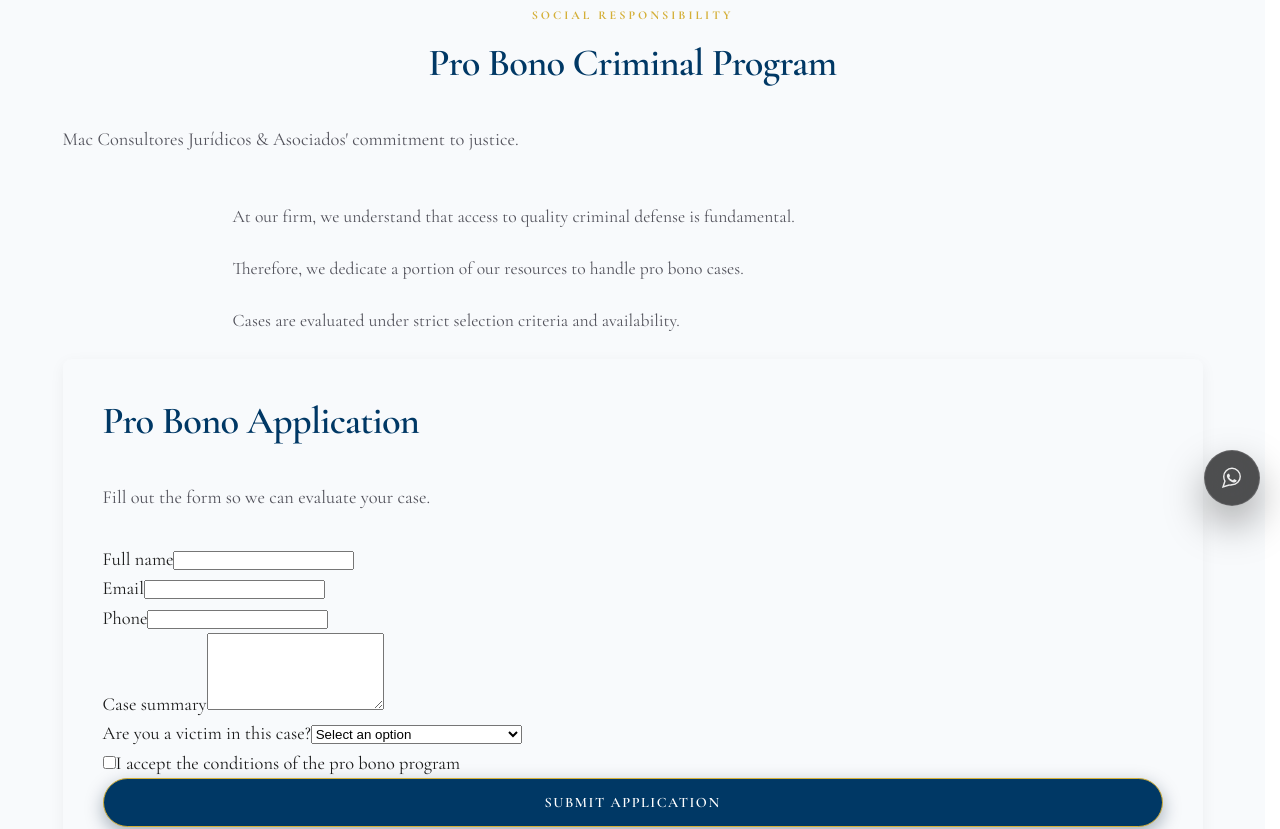
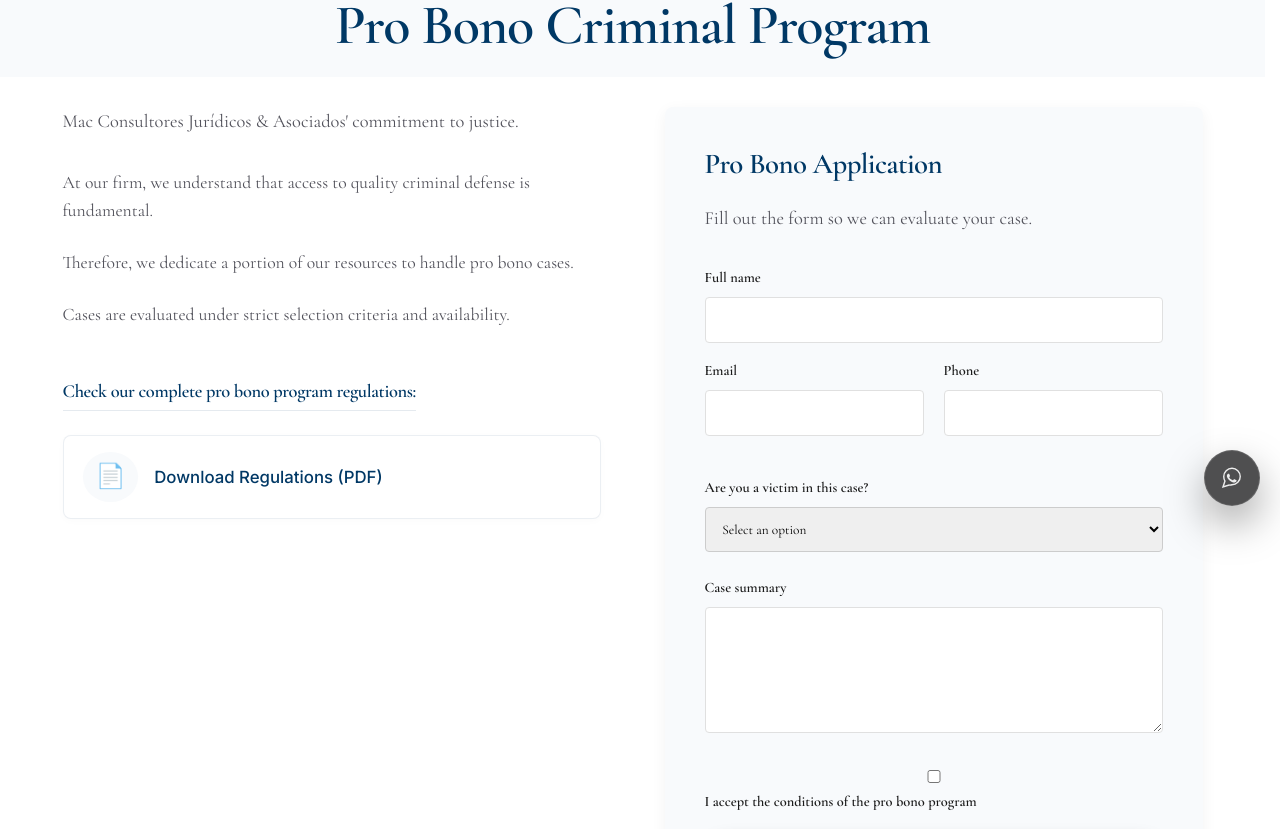
Before and after one commit to mcolina777-cpu/mac-consultores-site-clean, a Next.js app: page /en/probono-penal in a window 1280 px wide. Shown: the part 274-1103 px from the top of the page. Built offline with nearby package versions, Linux system fonts and the light colour scheme.

Commit message:
Refactor(UI): Mejorar layout y estilos de la sección Pro Bono Penal

```diff
--- a/src/app/[locale]/probono-penal/page.tsx
+++ b/src/app/[locale]/probono-penal/page.tsx
@@ -17,70 +17,90 @@
   const dict = await getDictionary(locale);
 
   return (
-    <main className="bg-soft py-6rem page-probono">
+    <main className="page-probono">
+      <header className="page-header">
         <div className="container">
-        {/* Hero / encabezado */}
-        <div className="axial-header text-center mb-3rem">
-          <span className="section-tag">
-            {dict?.pro_bono_penal?.tag}
-          </span>
-          <h1 className="section-title">
-            {dict?.pro_bono_penal?.h1}
-          </h1>
-          <p className="section-desc">
+          <span className="breadcrumb">{dict?.pro_bono_penal?.tag}</span>
+          <h1>{dict?.pro_bono_penal?.h1}</h1>
+        </div>
+      </header>
+
+      <section>
+        <div className="container">
+          <div className="grid-2 contact-grid-start">
+
+            {/* Columna Izquierda: Información */}
+            <div className="contact-info">
+              <p className="text-lg mb-2rem">
                 {dict?.pro_bono_penal?.intro}
               </p>
+
+              <div className="layout-reading mb-3rem">
+                <p className="mb-1-5rem">{dict?.pro_bono_penal?.p1}</p>
+                <p className="mb-1-5rem">{dict?.pro_bono_penal?.p2}</p>
+                <p className="mb-1-5rem">{dict?.pro_bono_penal?.p3}</p>
               </div>
 
-        {/* Bloque de texto: en qué consiste y condiciones */}
-        <div className="layout-reading mb-3rem">
-          <p className="mb-1-5rem">
-            {dict?.pro_bono_penal?.p1}
-          </p>
-          <p className="mb-1-5rem">
-            {dict?.pro_bono_penal?.p2}
-          </p>
-          <p className="mb-1-5rem">
-            {dict?.pro_bono_penal?.p3}
-          </p>
+              {/* Enlace al PDF reglamento */}
+              <div className="alt-channels mt-3rem">
+                <h4 className="contact-subtitle contact-subtitle-border mb-1-5rem">
+                  {dict?.pro_bono_penal?.pdf_note}
+                </h4>
+                <div className="channels-grid grid-1-col gap-1rem">
+                  <Link
+                    href="/docs/reglamento-pro-bono-penal-mac-consultores.pdf"
+                    className="channel-card"
+                    target="_blank"
+                    rel="noopener noreferrer"
+                  >
+                    <span className="channel-icon">📄</span>
+                    <div className="channel-text">
+                      <span className="channel-value">{dict?.pro_bono_penal?.pdf_link}</span>
+                    </div>
+                  </Link>
+                </div>
+              </div>
             </div>
 
-        {/* Formulario exclusivo pro bono (maqueta básica) */}
-        <div className="form-card mb-3rem">
-          <h2 className="serif section-title mb-1-5rem">
+            {/* Columna Derecha: Formulario */}
+            <div className="form-column">
+              <div className="form-card sticky-card">
+                <h3 className="serif heading-md text-primary mb-1-5rem">
                   {dict?.pro_bono_penal?.form_title}
-          </h2>
-          <p className="section-desc mb-2rem">
+                </h3>
+                <p className="section-desc text-sm mb-2rem">
                   {dict?.pro_bono_penal?.form_desc}
                 </p>
 
-          <form className="form-grid">
-            <div className="form-field">
-              <label htmlFor="nombre">{dict?.pro_bono_penal?.form_nombre_label}</label>
-              <input id="nombre" name="nombre" type="text" required />
+                <form>
+                  <div className="form-group mb-1rem">
+                    <label className="form-label" htmlFor="nombre">
+                      {dict?.pro_bono_penal?.form_nombre_label}
+                    </label>
+                    <input className="form-input" id="nombre" name="nombre" type="text" required />
                   </div>
 
-            <div className="form-field">
-              <label htmlFor="email">{dict?.pro_bono_penal?.form_email_label}</label>
-              <input id="email" name="email" type="email" required />
+                  <div className="grid-2 form-grid-mobile mb-1rem gap-20px">
+                    <div className="form-group">
+                      <label className="form-label" htmlFor="email">
+                        {dict?.pro_bono_penal?.form_email_label}
+                      </label>
+                      <input className="form-input" id="email" name="email" type="email" required />
+                    </div>
+                    <div className="form-group">
+                      <label className="form-label" htmlFor="telefono">
+                        {dict?.pro_bono_penal?.form_telefono_label}
+                      </label>
+                      <input className="form-input" id="telefono" name="telefono" type="tel" />
+                    </div>
                   </div>
 
-            <div className="form-field">
-              <label htmlFor="telefono">{dict?.pro_bono_penal?.form_telefono_label}</label>
-              <input id="telefono" name="telefono" type="tel" />
-            </div>
-
-            <div className="form-field">
-              <label htmlFor="resumen">{dict?.pro_bono_penal?.form_resumen_label}</label>
-              <textarea id="resumen" name="resumen" rows={5} required />
-            </div>
-
-            <div className="form-field">
-              <label htmlFor="victima">
+                  <div className="form-group mb-1-5rem">
+                    <label className="form-label" htmlFor="victima">
                       {dict?.pro_bono_penal?.form_victima_label}
                     </label>
-              <select id="victima" name="victima" required>
-                <option value="">
+                    <select className="form-input font-inherit" id="victima" name="victima" required defaultValue="">
+                      <option value="" disabled>
                         {dict?.pro_bono_penal?.form_victima_option_default}
                       </option>
                       <option value="si">
@@ -92,38 +112,30 @@
                     </select>
                   </div>
 
-            <div className="form-field">
-              <label className="checkbox-label">
-                <input
-                  type="checkbox"
-                  name="acepta_condiciones"
-                  required
-                />
-                <span>{dict?.pro_bono_penal?.form_condiciones_text}</span>
+                  <div className="form-group mb-1-5rem">
+                    <label className="form-label" htmlFor="resumen">
+                      {dict?.pro_bono_penal?.form_resumen_label}
+                    </label>
+                    <textarea className="form-textarea" id="resumen" name="resumen" rows={5} required></textarea>
+                  </div>
+
+                  <div className="form-group mb-1-5rem">
+                    <label className="checkbox-label flex items-start gap-2">
+                      <input type="checkbox" name="acepta_condiciones" required className="mt-1" />
+                      <span className="text-sm">{dict?.pro_bono_penal?.form_condiciones_text}</span>
                     </label>
                   </div>
 
-            <div className="form-actions">
-              <button type="submit" className="btn btn-primary">
+                  <button type="submit" className="btn btn-primary w-100">
                     {dict?.pro_bono_penal?.form_btn}
                   </button>
-            </div>
                 </form>
               </div>
+            </div>
 
-        {/* Enlace al PDF reglamento */}
-        <div className="layout-reading">
-          <p className="mb-1-5rem">
-            {dict?.pro_bono_penal?.pdf_note}
-          </p>
-          <Link
-            href="/docs/reglamento-pro-bono-penal-mac-consultores.pdf"
-            className="card-action-link"
-          >
-            <span>{dict?.pro_bono_penal?.pdf_link}</span>
-          </Link>
           </div>
         </div>
+      </section>
     </main>
   );
 }
```
Lines whose indentation alone changed are shown as unchanged.
